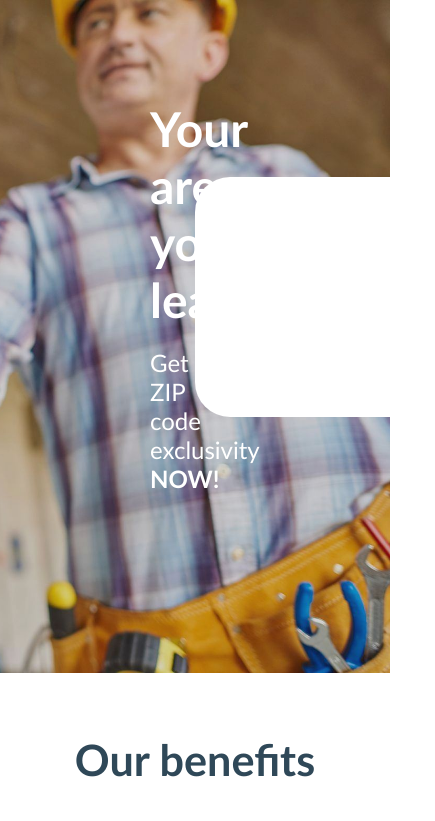
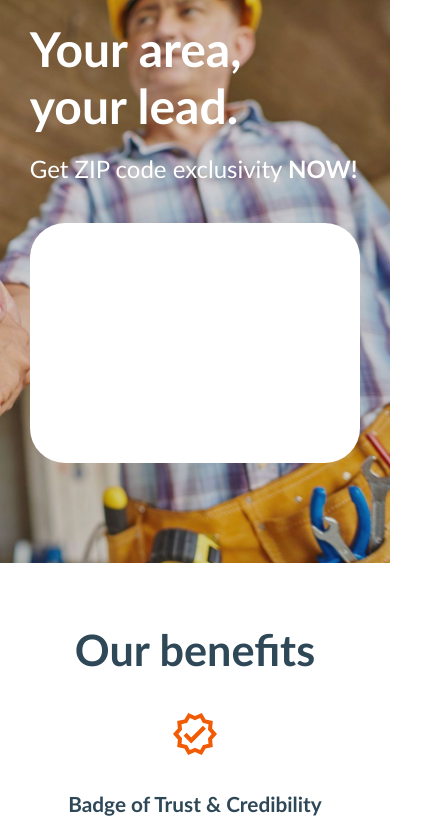
Before and after one commit to ivolevy/top-contactor-react, a React (Create React App) app: page /Contractors in a window 390 px wide. Shown: the top 821 px of the page, 435 px wide, since content can reach past the window. Built offline with nearby package versions, Linux system fonts and the light colour scheme.

Commit message:
contractors header responsive

```diff
--- a/src/assets/styles/Contractors.css
+++ b/src/assets/styles/Contractors.css
@@ -81,7 +81,7 @@
 }
 
 @media(max-width: 1024px){
-  .headerDivs{
+  .headerDivsContractors{
       width: 95%;
       display: flex;
       flex-direction: column;
@@ -89,25 +89,27 @@
       margin: 0 auto;
   }
   /*left*/
-  .headerTitles{
+  .headerTitlesContractors{
       width: 100%;
       justify-content: center;
+      margin-bottom: 40px;
   }
-  .ht{
+  .htContractors{
       padding-left: 0px;
       width: 100%;
       margin-bottom: 60px;
   }
   /*right*/
-  .headerServices{
+  .headerServicesContractors{
       width: 100%;
   }
-  .hs{
+  .hsContractors{
       background-color: #fff;
       width: 100%;
       margin: 0 auto;
-      border-radius: 15px;
+      border-radius: 35px;
       padding: 20px;
+      padding: 120px;
   }
 }
 
```
